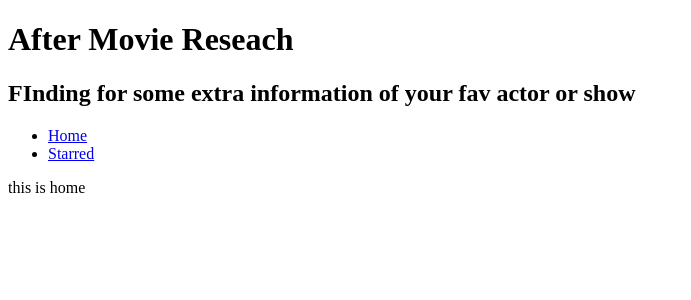
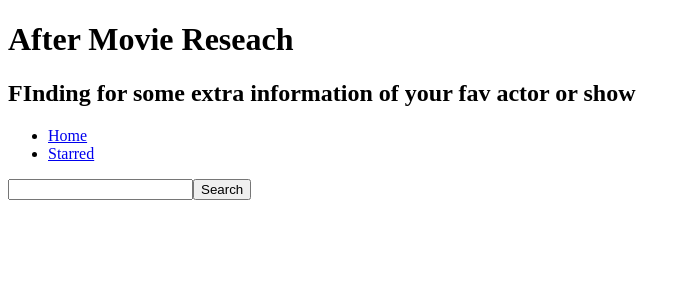
Before and after one commit to vayu02/after-movie-research-app, a React (Create React App) app: page / in a window 1280 px wide. Shown: the top 300 px of the page, without its empty margins (0-691 px from the left). Built offline with nearby package versions, Linux system fonts and the light colour scheme.

Commit message:
added a input form  which gets the api result

```diff
--- a/src/pages/Homepage.js
+++ b/src/pages/Homepage.js
@@ -1,12 +1,35 @@
-import React from 'react'
+import React,{useState} from 'react'
 import Mainlayout from '../components/Mainlayout'
 
 
 const Homepage = () => {
+
+    const [input, setinput] = useState('');
+    const chechInput = (ev) => {
+        setinput(ev.target.value)
+        // console.log(ev.target.value)
+    }
+
+    const doSearch = () => {
+        //https://api.tvmaze.com/search/shows?q=girls
+        fetch(`https://api.tvmaze.com/search/shows?q=${input}`).then(res => res.json()).then(res =>{
+            console.log(res);
+        })
+    }
+
+    const mapKey = (ev) =>{
+        if(ev.keyCode === 13){
+            doSearch()
+        }
+    }
+
     return (
         <Mainlayout>
-            this is home
+            <input type="text" onChange={chechInput} value={input} onKeyDown={mapKey} />
+            <button type='button' onClick={doSearch} >Search</button>
+
         </Mainlayout>
+
     )
 }
 
```
